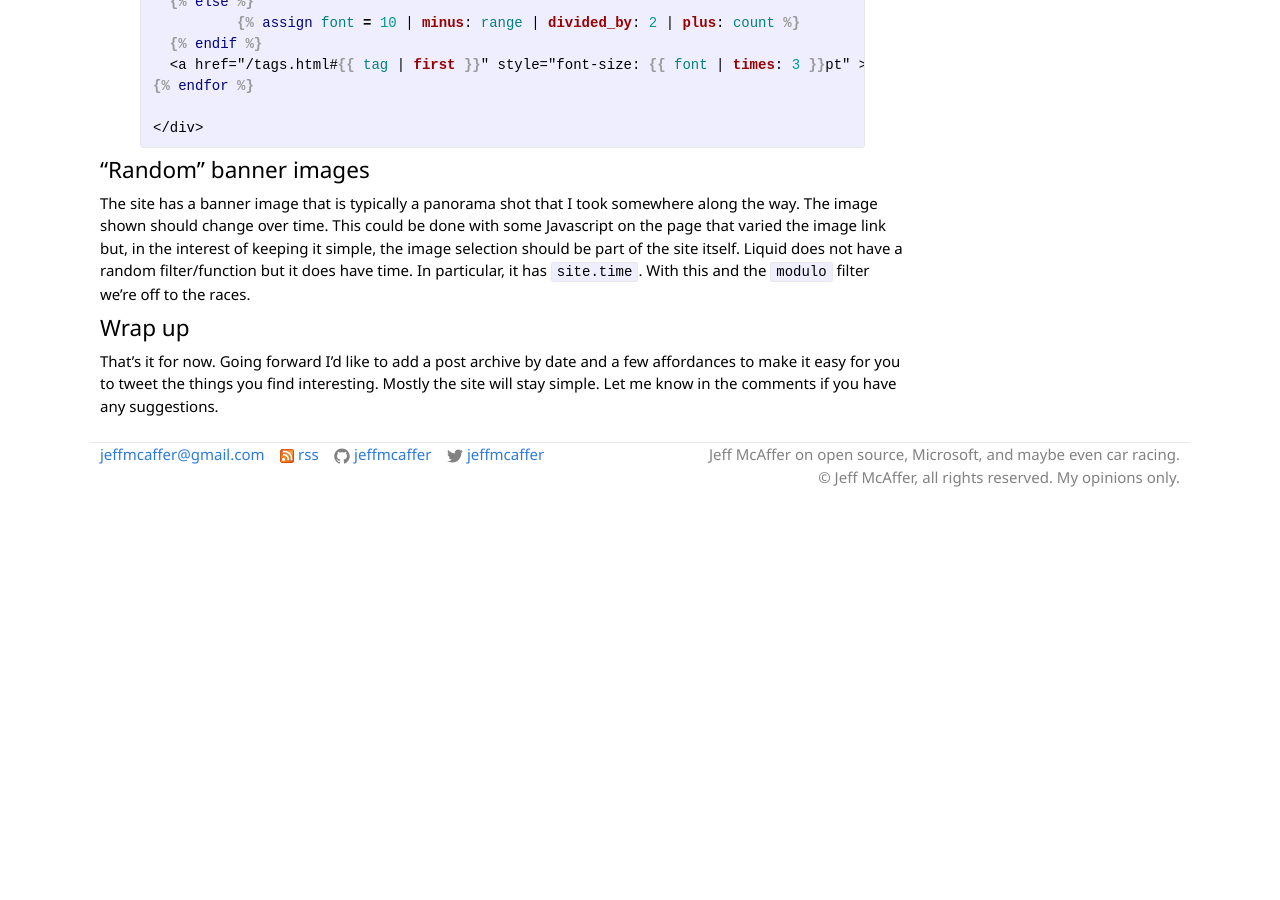
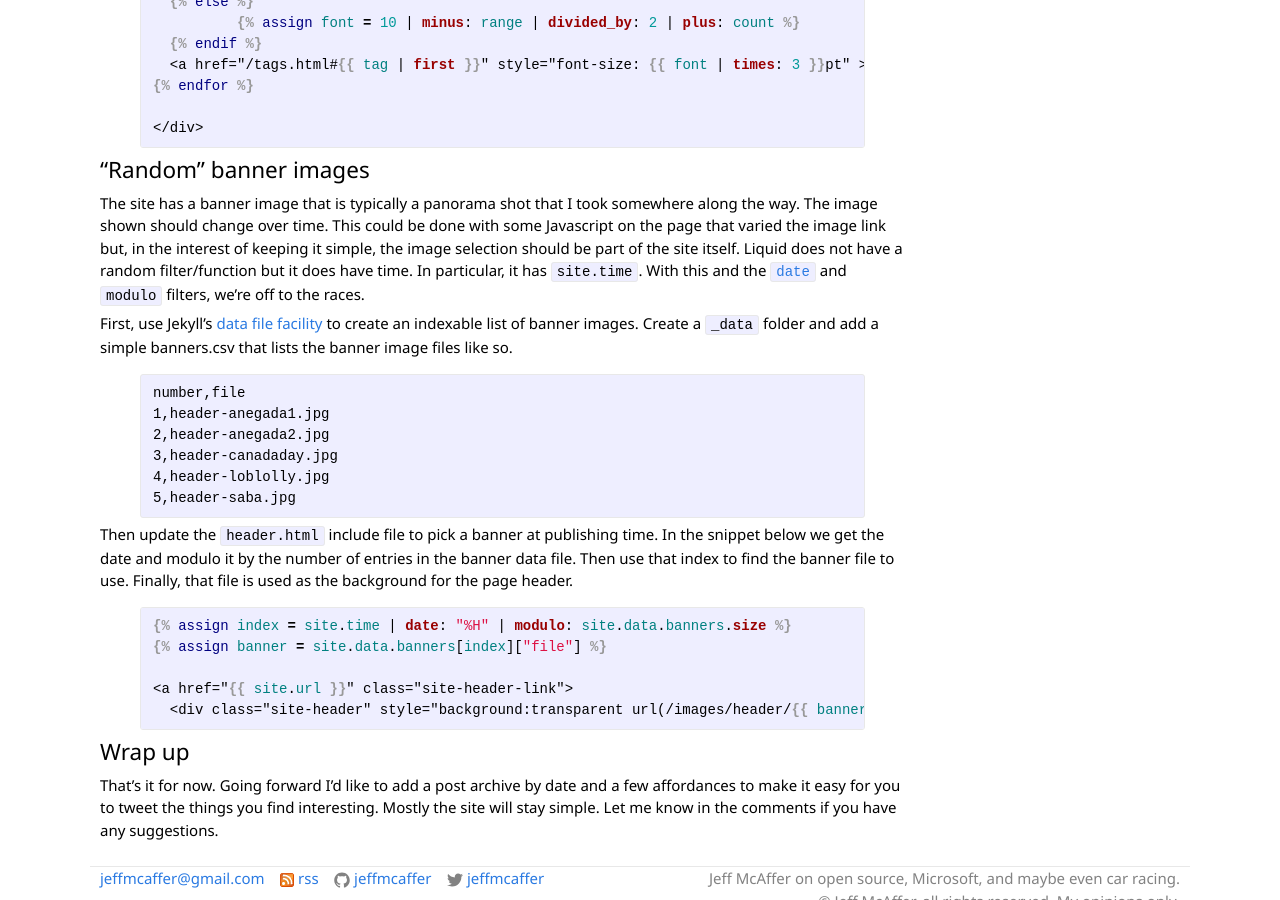
Before and after one commit to jeffmcaffer/jeffmcaffer.github.io, a Jekyll site: the page built from _posts/2015-11-23-Moving-to-Jekyll.markdown, in a window 1280 px wide and 900 px high, scrolled down 2616 px. Built offline with Jekyll 4.4.1, drawn with Linux system fonts in a browser that asks for light colours; comment, search, counter and statistics services are not loaded; before the commit the page ends 3114 px from its top, so only the background shows below that.

Commit message:
document the random banners

```diff
--- a/_posts/2015-11-23-Moving-to-Jekyll.markdown
+++ b/_posts/2015-11-23-Moving-to-Jekyll.markdown
@@ -89,7 +89,30 @@ The snippet below is `tagcloud.html` you can include wherever you want the tag c
 {% endhighlight %}
 
 # "Random" banner images
-The site has a banner image that is typically a panorama shot that I took somewhere along the way. The image shown should change over time.  This could be done with some Javascript on the page that varied the image link but, in the interest of keeping it simple, the image selection should be part of the site itself.  Liquid does not have a random filter/function but it does have time.  In particular, it has `site.time`.  With this and the `modulo` filter we're off to the races.
+The site has a banner image that is typically a panorama shot that I took somewhere along the way. The image shown should change over time.  This could be done with some Javascript on the page that varied the image link but, in the interest of keeping it simple, the image selection should be part of the site itself.  Liquid does not have a random filter/function but it does have time.  In particular, it has `site.time`.  With this and the [`date`](https://docs.shopify.com/themes/liquid-documentation/filters/additional-filters#date) and `modulo` filters, we're off to the races.
+
+First, use Jekyll's [data file facility](http://jekyllrb.com/docs/datafiles/) to create an indexable list of banner images.  Create a `_data` folder and add a simple banners.csv that lists the banner image files like so.
+
+{% highlight csv %}
+number,file
+1,header-anegada1.jpg
+2,header-anegada2.jpg
+3,header-canadaday.jpg
+4,header-loblolly.jpg
+5,header-saba.jpg
+{% endhighlight %}
+
+Then update the `header.html` include file to pick a banner at publishing time.  In the snippet below we get the date and modulo it by the number of entries in the banner data file.  Then use that index to find the banner file to use.  Finally, that file is used as the background for the page header.
+
+{% highlight liquid %}
+{% raw %}
+{% assign index = site.time | date: "%H" | modulo: site.data.banners.size %}
+{% assign banner = site.data.banners[index]["file"] %}
+
+<a href="{{ site.url }}" class="site-header-link">
+  <div class="site-header" style="background:transparent url(/images/header/{{ banner }}) no-repeat center bottom; ">
+{% endraw %}
+{% endhighlight %}
 
 # Wrap up
 That's it for now. Going forward I'd like to add a post archive by date and a few affordances to make it easy for you to tweet the things you find interesting.  Mostly the site will stay simple.  Let me know in the comments if you have any suggestions.
```
